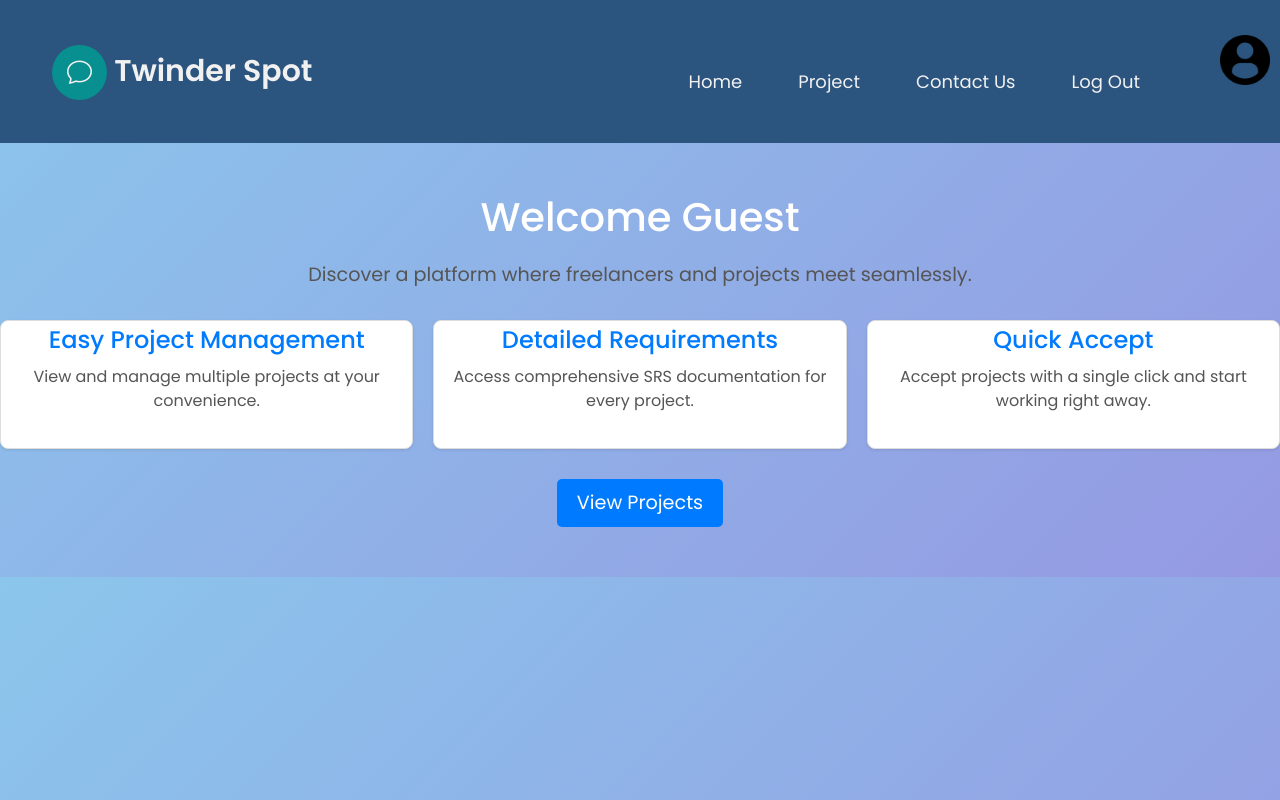
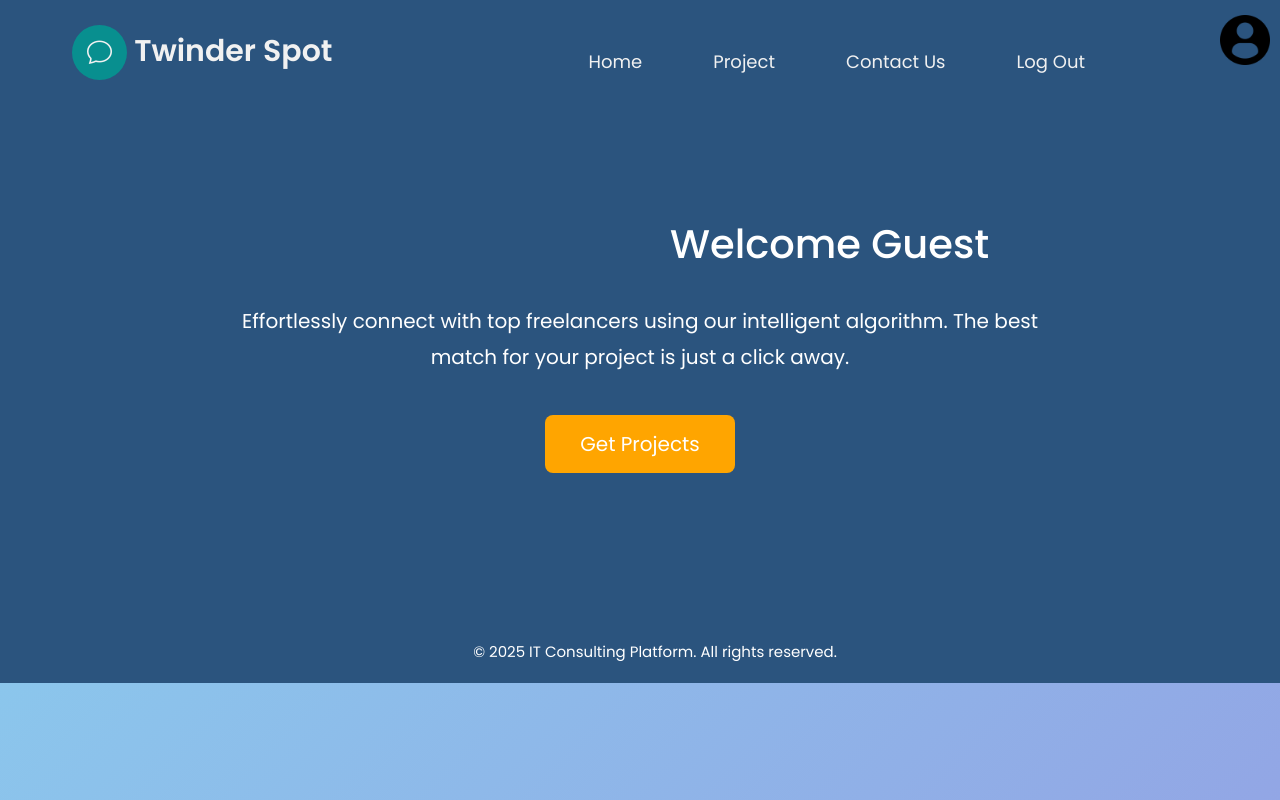
Before and after one commit to Hetkhatri/IT_Consulting, a PHP site: page /IT_Consulting/freelancer/freelancer_home.php in a window 1280 px wide. Run offline with PHP 8.4, Linux system fonts and the light colour scheme.

Commit message:
added projects page..!

```diff
--- /dev/null
+++ b/css/f-home.css
@@ -0,0 +1,276 @@
+* {
+    margin: 0;
+    padding: 0;
+    box-sizing: border-box;
+}
+
+body {
+    font-family: 'Arial', sans-serif;
+    background-color: #f4f6f9;
+    color: #333;
+    line-height: 1.6;
+}
+
+/* Header */
+header {
+
+}
+
+header h1 {
+    font-size: 42px;
+    font-weight: 700;
+    margin: 0;
+}
+
+nav {
+    background-color: #333;
+    padding: 10px 0;
+    text-align: center;
+    position: fixed;
+    top: -20px;
+    width: 100%;
+    z-index: 999;
+}
+
+nav a {
+    color: #fff;
+    padding: 12px 20px;
+    text-decoration: none;
+    font-size: 18px;
+    margin: 0 15px;
+    transition: 0.3s;
+}
+
+
+/* Hero Section */
+.hero {
+    background-color: #2B547E;
+    color: #fff;
+    padding: 190px 20px;
+    text-align: center;
+}
+
+.hero h2 {
+    font-size: 48px;
+    margin-bottom: 20px;
+    font-weight: 700;
+}
+
+.hero p {
+    font-size: 20px;
+    margin-bottom: 40px;
+    line-height: 1.8;
+    max-width: 800px;
+    margin-left: auto;
+    margin-right: auto;
+}
+
+.cta-btn {
+    background: #FFA500;
+    padding: 14px 35px;
+    font-size: 20px;
+    color: #fff;
+    text-decoration: none;
+    border-radius: 8px;
+    transition: 0.3s;
+    cursor: pointer;
+}
+
+.cta-btn:hover {
+    border: 1px solid #FFA500;
+    background: #2B547E;
+}
+
+/* Completed Projects Section */
+.completed-projects {
+    padding: 60px 20px;
+    text-align: center;
+    background-color: #fff;
+}
+
+.completed-projects h2 {
+    font-size: 36px;
+    margin-bottom: 40px;
+}
+
+/* Filter Section */
+.filter-container {
+    margin-bottom: 40px;
+}
+
+.filter-container select {
+    padding: 10px 15px;
+    font-size: 18px;
+    border-radius: 5px;
+    border: 1px solid #ccc;
+    width: 200px;
+}
+
+/* Projects Grid */
+.projects-grid {
+    display: grid;
+    grid-template-columns: repeat(auto-fill, minmax(280px, 1fr));
+    gap: 30px;
+    justify-items: center;
+    transition: 0.3s ease-in-out;
+}
+
+.project-card {
+    background: #f7f7f7;
+    padding: 20px;
+    border-radius: 8px;
+    box-shadow: 0 4px 10px rgba(0, 0, 0, 0.1);
+    text-align: left;
+    transition: 0.3s;
+    width: 100%;
+    max-width: 320px;
+    cursor: pointer;
+}
+
+.project-card:hover {
+    box-shadow: 0 7px 20px rgba(0, 0, 0, 0.15);
+    transform: translateY(-5px);
+    background-color: #f0f0f0;
+}
+
+.project-card h3 {
+    font-size: 24px;
+    margin-bottom: 15px;
+}
+
+.project-card p {
+    font-size: 16px;
+    color: #555;
+    margin-bottom: 15px;
+}
+
+.project-card span {
+    background-color: #0044cc;
+    color: #fff;
+    padding: 6px 12px;
+    border-radius: 5px;
+    font-size: 14px;
+}
+
+/* Form Section */
+.form-container {
+    display: none;
+    justify-content: center;
+    align-items: center;
+    position: fixed;
+    top: 0;
+    left: 0;
+    right: 0;
+    bottom: 0;
+    background: rgba(0, 0, 0, 0.5);
+    z-index: 1000;
+}
+
+.form-box {
+    background: #fff;
+    padding: 40px;
+    box-shadow: 0 4px 15px rgba(0, 0, 0, 0.2);
+    border-radius: 8px;
+    width: 500px;
+    text-align: center;
+    position: relative;
+}
+
+.form-box h2 {
+    margin-bottom: 30px;
+    font-size: 30px;
+    font-weight: 700;
+    color: #333;
+}
+
+.form-box input, .form-box select, .form-box textarea, .form-box button {
+    width: 100%;
+    padding: 14px;
+    margin-bottom: 20px;
+    border: 1px solid #ccc;
+    border-radius: 6px;
+    font-size: 16px;
+    background: #f7f7f7;
+}
+
+.form-box button {
+    background-color: #0044cc;
+    color: #fff;
+    font-size: 18px;
+    cursor: pointer;
+    transition: 0.3s;
+    border: none;
+}
+
+.form-box button:hover {
+    background-color: #0066ff;
+}
+
+.close-btn {
+    position: absolute;
+    top: 15px;
+    right: 15px;
+    font-size: 22px;
+    color: #333;
+    cursor: pointer;
+}
+
+footer {
+    background-color: #fff;
+    color: #fff;
+    text-align: center;
+    padding: 25px 0;
+    margin-top: -60px;
+    height:22px;
+}
+
+footer p {
+    position: relative;
+    top:-22px;
+    font-size: 16px;
+}
+.footer-class>footer{
+    background: #2B547E;
+
+}
+
+.user{
+    font-family: 'Arial', sans-serif;
+    margin-top:-30px;
+    background: #2B547E;
+
+}
+.user h1{
+    margin-left:80vh;
+    position:absolute;
+    left:30px;
+    color:white;
+    top:220px;
+
+}
+
+/* Mobile Responsiveness */
+@media (max-width: 768px) {
+    .hero h2 {
+        font-size: 36px;
+    }
+
+    .cta-btn {
+        font-size: 18px;
+        padding: 12px 30px;
+    }
+
+    .form-box {
+        width: 90%;
+        padding: 30px;
+    }
+
+    .projects-grid {
+        grid-template-columns: 1fr;
+    }
+}
+.home {
+text-align: center;
+margin: 50px auto;
+color: white;
+}
--- a/freelancer/freelancer_home.php
+++ b/freelancer/freelancer_home.php
@@ -13,6 +13,7 @@
     href="https://cdnjs.cloudflare.com/ajax/libs/bootstrap-icons/1.10.5/font/bootstrap-icons.min.css">
 
    <link rel="stylesheet" href="../css/home.css">
+   <link rel="stylesheet" href="../css/f-home.css">
 
    <style>
        body {
@@ -22,16 +23,18 @@
    </style>
 </head>
 <body>
-  <?php
-    include('freelancer_header.php');
-  ?>
-
+    <!-- Header -->
+    <header>
+        <?php
+        include('../user/user_header.php');
+        ?>
+    </header>
     <?php
         // Check if the session variable 'email' is set
         if (isset($_SESSION['email'])) {
             $email = $_SESSION['email'];
             // Database query to fetch username
-            $query = "SELECT username FROM freelancer_signup WHERE email = ?";
+            $query = "SELECT username FROM user_signup WHERE email = ?";
             $stmt = $connection->prepare($query);
             $stmt->bind_param("s", $email);
             $stmt->execute();
@@ -52,46 +55,66 @@
             // exit();
         }
     ?>
-    <div id="home-page" class="home">
+    <div id="home-page" class="user">
+        <u>
         <h1>Welcome <?php
         echo $username;
         ;?></h1>
-        <p>Discover a platform where freelancers and projects meet seamlessly.</p>
-        <div class="features">
-            <div class="feature">
-                <h3>Easy Project Management</h3>
-                <p>View and manage multiple projects at your convenience.</p>
-            </div>
-            <div class="feature">
-                <h3>Detailed Requirements</h3>
-                <p>Access comprehensive SRS documentation for every project.</p>
-            </div>
-            <div class="feature">
-                <h3>Quick Accept</h3>
-                <p>Accept projects with a single click and start working right away.</p>
-            </div>
+        </u>
         </div>
+    <!-- Hero Section -->
+    <section class="hero" id="home">
+        <h2>Revolutionizing IT Consulting</h2>
+        <p>Effortlessly connect with top freelancers using our intelligent algorithm. The best match for your project is just a click away.</p>
+        <a href="freelancer_project.php"><button class="cta-btn" id="getStartedBtn">Get Projects</button></a>
+    </section>
 
-        <a href="#" class="btn1" onclick="showProjectsPage()">View Projects</a>
+
+    <!-- Footer -->
+     <div class="footer-class">
+    <footer>
+        <p>&copy; 2025 IT Consulting Platform. All rights reserved.</p>
+    </footer>
     </div>
 
-    <div id="projects-page" class="container" style="display: none;">
-        <h1>Freelancer Projects</h1>
-        <div id="projects-list">
-            <!-- Projects will be rendered here dynamically -->
-        </div>
-    </div>
+    <script>
+        // Show the form when 'Get Started' button is clicked
+        document.getElementById('#getStartedBtn').addEventListener('click', function() {
+            console.log("click");
+        });
 
-    <div id="contact-page" class="contact" style="display: none;">
-        <h1>Contact Us</h1>
-        <form onsubmit="submitContactForm(event)">
-            <input type="text" id="name" placeholder="Your Name" required>
-            <input type="email" id="email" placeholder="Your Email" required>
-            <textarea id="message" rows="5" placeholder="Your Message" required></textarea>
-            <button type="submit">Submit</button>
-        </form>
-    </div>
+        // Close the form when 'X' button is clicked
+        document.getElementById('closeFormBtn').addEventListener('click', function() {
+            document.getElementById('formContainer').style.display = 'none';
+        });
 
-    <script  src="home.js"></script>
+        // Handle form submission
+        document.getElementById('projectForm').addEventListener('submit', function(event) {
+            event.preventDefault();
+
+            const projectName = document.getElementById('projectName').value;
+            const projectDescription = document.getElementById('projectDescription').value;
+            const projectType = document.getElementById('projectType').value;
+            const budget = document.getElementById('budget').value;
+
+            alert(Project Submitted: ${projectName}\nType: ${projectType}\nBudget: ${budget}\nDescription: ${projectDescription});
+            document.getElementById('formContainer').style.display = 'none';
+        });
+
+        // Filter Projects by Category
+        document.getElementById('projectFilter').addEventListener('change', function(event) {
+            const selectedCategory = event.target.value;
+            const projectCards = document.querySelectorAll('.project-card');
+
+            projectCards.forEach(function(card) {
+                if (selectedCategory === 'all' || card.getAttribute('data-category') === selectedCategory) {
+                    card.style.display = 'block';
+                } else {
+                    card.style.display = 'none';
+                }
+            });
+        });
+    </script>
+
 </body>
 </html>
```
Also changed, not shown: freelancer/freelancer_project.php (added, +59 -0 lines).
